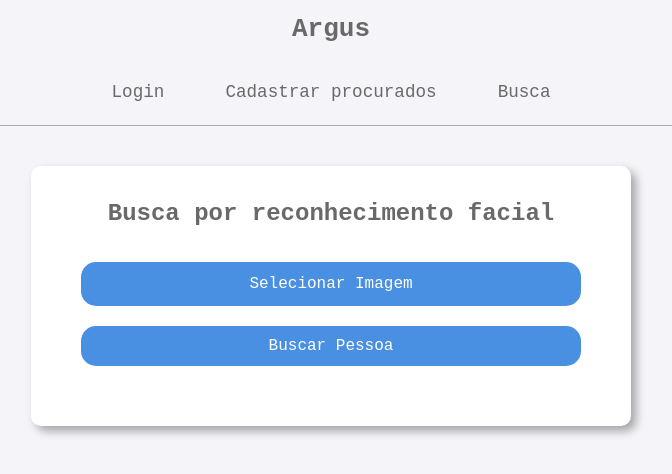
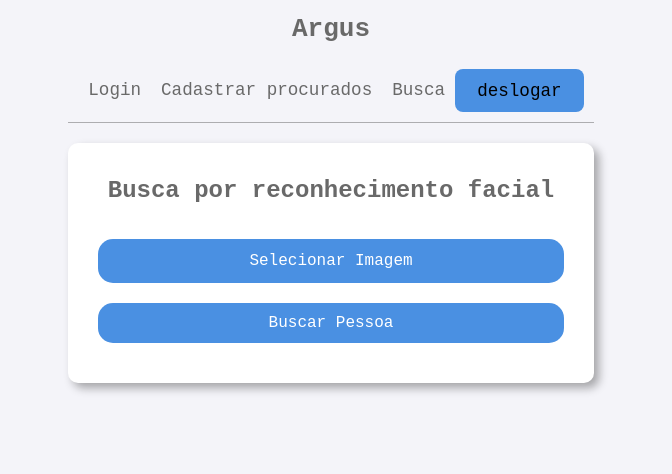
Before and after one commit to Henriqueisaias/Argus-Face-Recognition-System, a React (Vite) app in the folder front/facialSearch/: page /form in a window 1280 px wide. Shown: the top 474 px of the page, without its empty margins (309-981 px from the left). Built offline with nearby package versions, Linux system fonts and the light colour scheme; sample sign-in values are in the browser's storage.

Commit message:
adição da logica de login com useContext

```diff
--- a/front/facialSearch/src/App.css
+++ b/front/facialSearch/src/App.css
@@ -1,3 +1,4 @@
+
 main{
   width: 100vw;
   display: flex;
--- a/front/facialSearch/src/App.jsx
+++ b/front/facialSearch/src/App.jsx
@@ -1,25 +1,15 @@
 import { BrowserRouter as Router, Routes, Route } from "react-router-dom";
-import { useEffect } from "react";
-import { useState } from "react";
-import Header from './components/Header.jsx';
-import Login from './pages/Login/Login.jsx';
-import Insert from './pages/Insert/Insert.jsx';
-import Form from './components/Form.jsx';
-import './App.css';
+import { AuthProvider } from "./hooks/AuthContext.jsx";
+import Header from "./components/Header.jsx";
+import Login from "./pages/Login/Login.jsx";
+import Insert from "./pages/Insert/Insert.jsx";
+import Form from "./components/Form.jsx";
 
 function App() {
-
- const [token, setToken] = useState(false)
-
-useEffect(()=>{
-  setToken(localStorage.getItem("token"))
-},[])
-
-
-
   return (
+    <AuthProvider>
       <Router>
-      <Header token={token}/>
+        <Header />
         <main>
           <Routes>
             <Route path="/" element={<Login />} />
@@ -28,6 +18,7 @@ useEffect(()=>{
           </Routes>
         </main>
       </Router>
+    </AuthProvider>
   );
 }
 
--- a/front/facialSearch/src/components/Form.jsx
+++ b/front/facialSearch/src/components/Form.jsx
@@ -15,7 +15,7 @@ async function req(image, token) {
       {
         headers: {
           "Content-Type": "multipart/form-data",
-          "Authorization": `Bearer ${token}`, // Token adicionado aqui
+          Authorization: `Bearer ${token}`, // Token adicionado aqui
         },
       }
     );
@@ -38,7 +38,7 @@ function Form() {
   useEffect(() => {
     const token = localStorage.getItem("token");
     if (!token) {
-      navigate("/"); // Redireciona para a página de login se o token não estiver presente
+      navigate("/");
     }
   }, [navigate]);
 
@@ -55,7 +55,7 @@ function Form() {
 
     const token = localStorage.getItem("token");
     if (!token) {
-      navigate("/"); // Redireciona pro login se o token for nulo
+      navigate("/");
       return;
     }
 
@@ -82,7 +82,6 @@ function Form() {
         <button className={styles.button} onClick={search} disabled={!image}>
           Buscar Pessoa
         </button>{" "}
-
       </div>
 
       {image && (
@@ -91,7 +90,11 @@ function Form() {
           <img
             src={URL.createObjectURL(image)}
             alt={imageName}
-            style={{ maxHeight: "300px", borderRadius: "15px", marginBottom: "20px"  }}
+            style={{
+              maxHeight: "300px",
+              borderRadius: "15px",
+              marginBottom: "20px",
+            }}
           />
           <p>{imageName}</p>
         </div>
@@ -99,8 +102,10 @@ function Form() {
 
       {loading && (
         <div className={styles.loadingcontainer}>
-        <div className={styles.loading}><h2>Fazendo reconhecimento...</h2></div>
-        <div className={styles.spinner}></div>
+          <div className={styles.loading}>
+            <h2>Fazendo reconhecimento...</h2>
+          </div>
+          <div className={styles.spinner}></div>
         </div>
       )}
 
@@ -115,7 +120,6 @@ function Form() {
           <Wanted wanted={wanted} />
         </div>
       )}
-
     </div>
   );
 }
--- a/front/facialSearch/src/components/Header.jsx
+++ b/front/facialSearch/src/components/Header.jsx
@@ -1,17 +1,27 @@
+import Styles from "./Header.module.css";
 import { Link } from "react-router-dom";
-import Styles from "./Header.module.css";
+import { useEffect, useContext } from "react";
+import { AuthContext } from "../hooks/AuthContext";
+import { useNavigate } from "react-router-dom";
 
+function Header() {
+  const navigate = useNavigate();
+  const { token, logoutToken } = useContext(AuthContext);
 
-function Header({token}) {
+  useEffect(() => {}, [token]);
 
-  console.log(token)
-
+  const deslog = () => {
+    logoutToken();
+    navigate("/");
+  };
 
   return (
     <>
-    {token && (<header>
+      {token && (
+        <header>
           <h2>Argus</h2>
           <nav>
+            <div className={Styles.links}>
               <Link to="/" className={Styles.navLink}>
                 Login
               </Link>
@@ -21,18 +31,24 @@ function Header({token}) {
               <Link to="/form" className={Styles.navLink}>
                 Busca
               </Link>
+            </div>
+            <div className={Styles.btn}>
+              <button onClick={deslog}>deslogar</button>
+            </div>
           </nav>
-    </header>)}
+        </header>
+      )}
 
-    {!token && (<header>
+      {!token && (
+        <header>
           <h2>Argus</h2>
           <nav>
             <Link to="/" className={Styles.navLink}>
               Login
             </Link>
           </nav>
-    </header>)}
-
+        </header>
+      )}
     </>
   );
 }
--- a/front/facialSearch/src/components/Header.module.css
+++ b/front/facialSearch/src/components/Header.module.css
@@ -1,7 +1,5 @@
-
 header h2 {
   font-size: 2em;
-
 }
 
 header {
@@ -18,21 +16,24 @@ header {
 nav {
   display: flex;
   align-items: center;
-  justify-content: space-around;
+  justify-content: space-between;
   font-size: 1.1rem;
-  width: 500px;
+  width: 100%;
 }
 
 .navLink {
-    padding: 10px;
-    border-radius: 10px;
-    color: dimgrey;
-    text-decoration: none;
+  padding: 10px;
+  border-radius: 10px;
+  color: dimgrey;
+  text-decoration: none;
 }
 
 .navLink:hover {
-
-  color:white;
+  color: white;
   background-color: #4a90e2;
   text-decoration: none;
 }
+
+.btn button {
+  background-color: #4a90e2;
+}
--- /dev/null
+++ b/front/facialSearch/src/hooks/AuthContext.jsx
@@ -0,0 +1,24 @@
+import { createContext, useState } from 'react';
+
+
+export const AuthContext = createContext();
+
+export const AuthProvider = ({ children }) => {
+  const [token, setToken] = useState(localStorage.getItem("token"));
+
+  const loginToken = (newToken) => {
+    localStorage.setItem("token", newToken);
+    setToken(newToken);
+  };
+
+  const logoutToken = () => {
+    localStorage.removeItem("token");
+    setToken(null);
+  };
+
+  return (
+    <AuthContext.Provider value={{ token, loginToken, logoutToken }}>
+      {children}
+    </AuthContext.Provider>
+  );
+};
--- a/front/facialSearch/src/pages/Login/Login.jsx
+++ b/front/facialSearch/src/pages/Login/Login.jsx
@@ -1,9 +1,13 @@
 import Styles from "./Login.module.css";
-import { useState } from "react";
+import { useState, useContext } from "react";
 import { useNavigate } from "react-router-dom";
-import axios from "axios"
+import { AuthContext } from "../../hooks/AuthContext";
+
+import axios from "axios";
 
 function Login() {
+  const { loginToken } = useContext(AuthContext);
+
   const [user, setUser] = useState("");
   const [password, setPassword] = useState("");
   const navigate = useNavigate();
@@ -23,7 +27,6 @@ function Login() {
     console.log(password);
   };
 
-
   const login = async () => {
     const send = { user, password };
 
@@ -32,20 +35,16 @@ const login = async () => {
     }
 
     try {
-    const response = await axios.post("URL_DA_API", send);
+      const response = await axios.post(
+        "http://localhost:3000/users/login",
+        send
+      );
 
-    // Verifique se o token foi recebido na resposta
       if (response.data.token) {
-      localStorage.setItem("token", response.data.token); // Armazena o token no localStorage
+        loginToken(response.data.token);
         console.log("Login bem-sucedido!");
         navigate("/form");
         clean();
-
-
-
-
-
-
       } else {
         console.log("Token não recebido.");
       }
@@ -53,7 +52,6 @@ const login = async () => {
       console.error("Erro no login:", error);
     }
   };
-
 
   return (
     <div>
```
Lines whose indentation alone changed are shown as unchanged.
